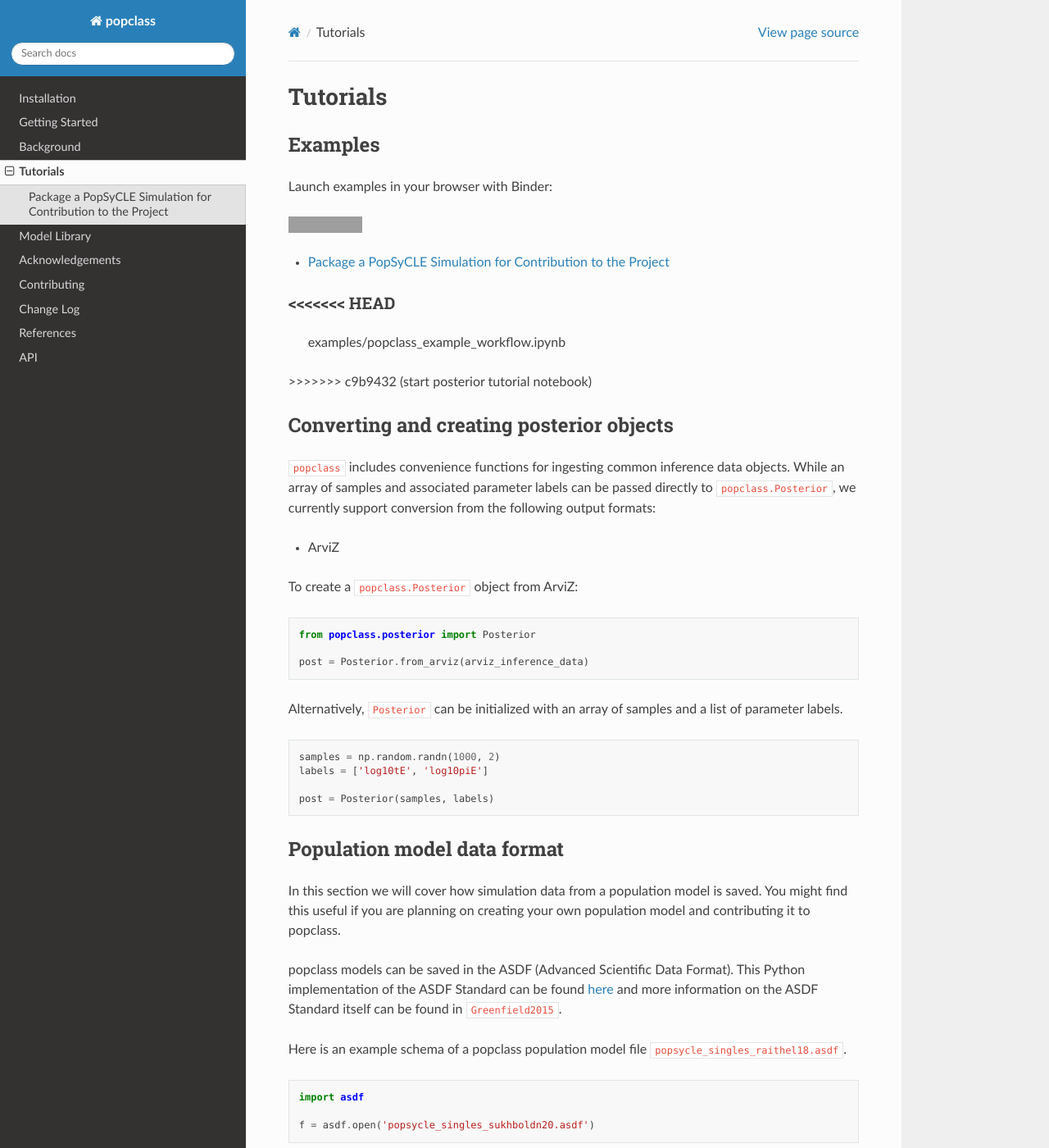
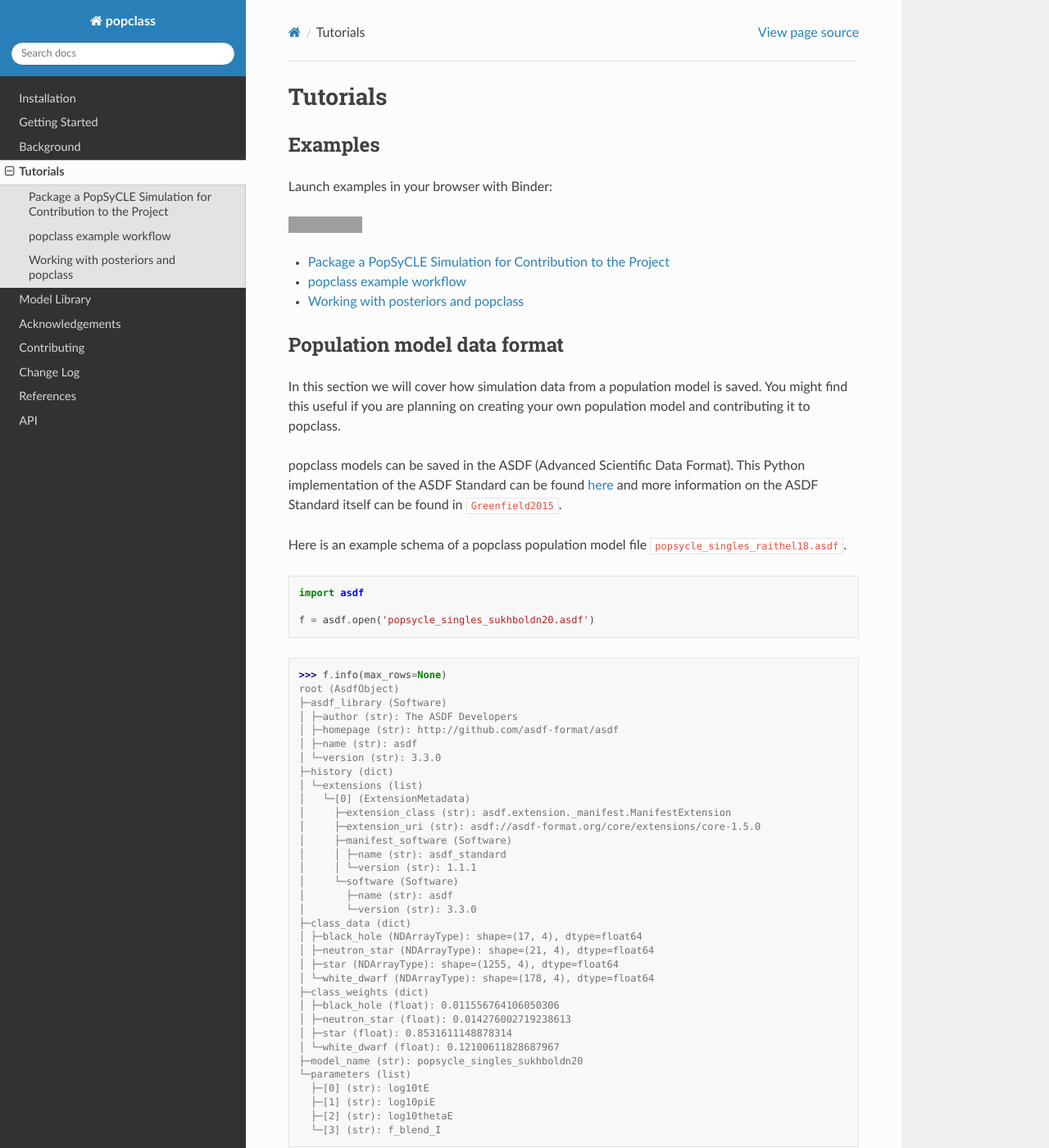
Before and after one commit to LLNL/popclass, a Sphinx documentation site: the page built from docs/source/tutorials.rst, in a window 1280 px wide and 1400 px high. Shown: the whole window at 82% size. Built offline with Sphinx 7.4.7 and the Read the Docs theme 2.0.0, drawn with Linux system fonts in a browser that asks for light colours; pages that are not in the unit, such as notebooks, are missing from menus; cross-references to code outside the pages are shown as plain code; some of the changed text lies outside the part shown; grey boxes are pictures that could not be loaded.

Commit message:
Add posterior handling tutorial

```diff
--- a/docs/source/tutorials.rst
+++ b/docs/source/tutorials.rst
@@ -16,40 +16,9 @@ Launch examples in your browser with Binder:
    :titlesonly:
 
    examples/popsycle_model_example.ipynb
-<<<<<<< HEAD
-=======
    examples/popclass_example_workflow.ipynb
->>>>>>> c9b9432 (start posterior tutorial notebook)
+   examples/posterior_interface.ipynb
 
-Converting and creating posterior objects
------------------------------------------
-
-``popclass`` includes convenience functions for ingesting common inference
-data objects.
-While an array of samples and associated parameter labels can be passed
-directly to ``popclass.Posterior``, we currently support conversion from
-the following output formats:
-
-* ArviZ
-
-To create a ``popclass.Posterior`` object from ArviZ:
-
-.. code-block:: python
-
-    from popclass.posterior import Posterior
-
-    post = Posterior.from_arviz(arviz_inference_data)
-
-
-Alternatively, ``Posterior`` can be initialized with an array of samples and
-a list of parameter labels.
-
-.. code-block:: python
-
-    samples = np.random.randn(1000, 2)
-    labels = ['log10tE', 'log10piE']
-
-    post = Posterior(samples, labels)
 
 Population model data format
 ----------------------------
@@ -163,30 +132,6 @@ The model can then be read in directly from the library via
     model_name = 'popsycle_singles_raithel18'
     population_model = PopulationModel.from_library(model_name)
 
-Using the classifier
---------------------
-In order to perform object classification, the user must specify *both* a
-``PopulationModel`` and an ``InferenceData`` object.
-The creation of the ``PopulationModel`` is as described above and the
-``InferenceData`` object can be created from an existing ``Posterior`` object
-by passing a prior density to the ``Posterior.to_InferenceData`` method:
-
-.. code-block:: python
-
-    from popclass.posterior import Posterior, InferenceData
-
-    # set a uniform prior for demonstration
-    num_samples = (1000)
-    prior = np.ones(num_samples)
-
-    # for the above posterior object
-    inference_data = post.to_InferenceData(prior)
-
-The ``InferenceData`` object can also be formed using the marginal distribution
-formed by ``popclass.Posterior.marginal()``.
-
-To run the classifier, the user must also pass the ``classify()`` function the
-parameters to use for classification.
 The models supplied by ``popclass`` include the following parameters:
 
 * 'log10tE'
```
Also changed, not shown: docs/source/examples/posterior_interface.ipynb.
